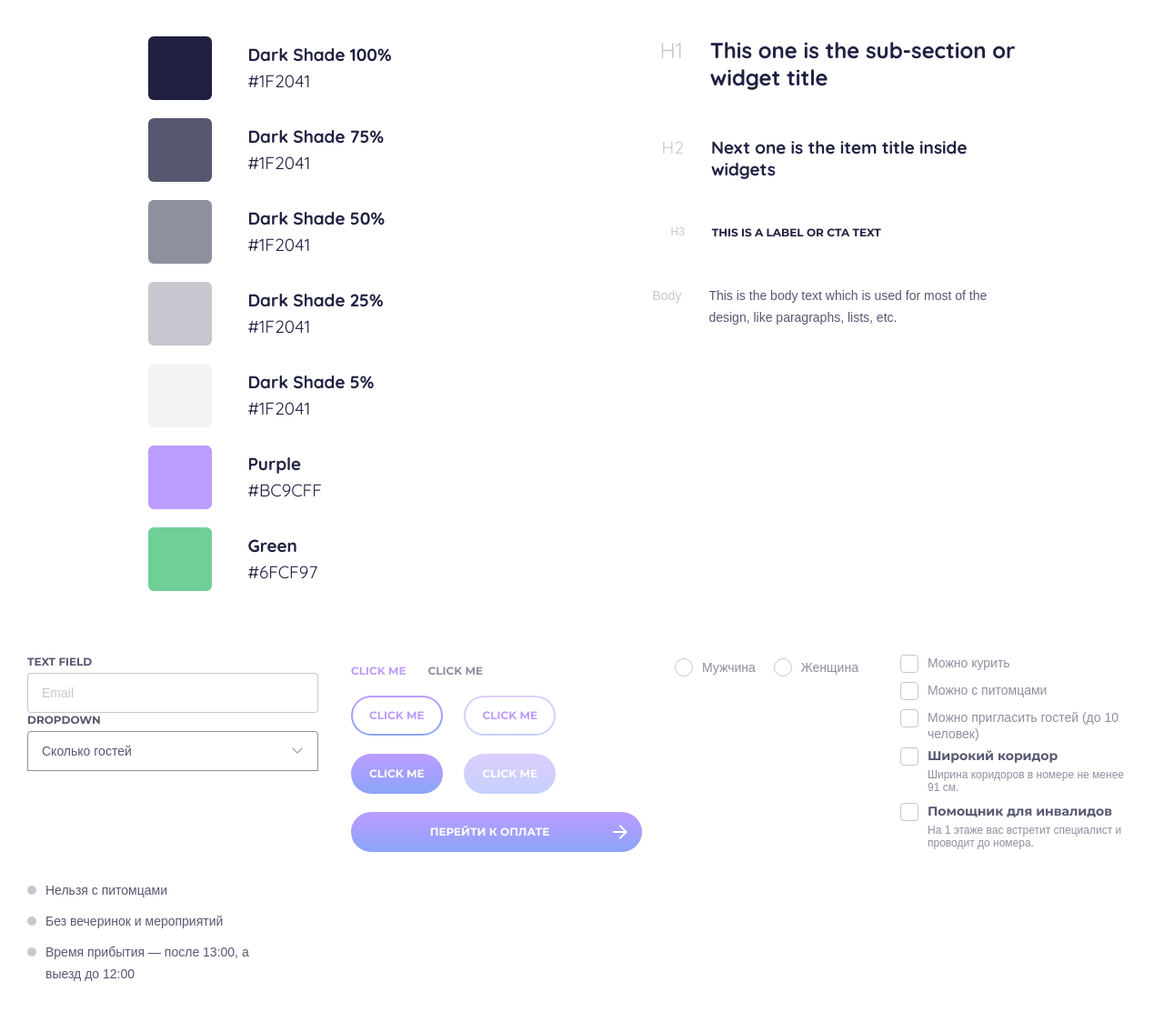
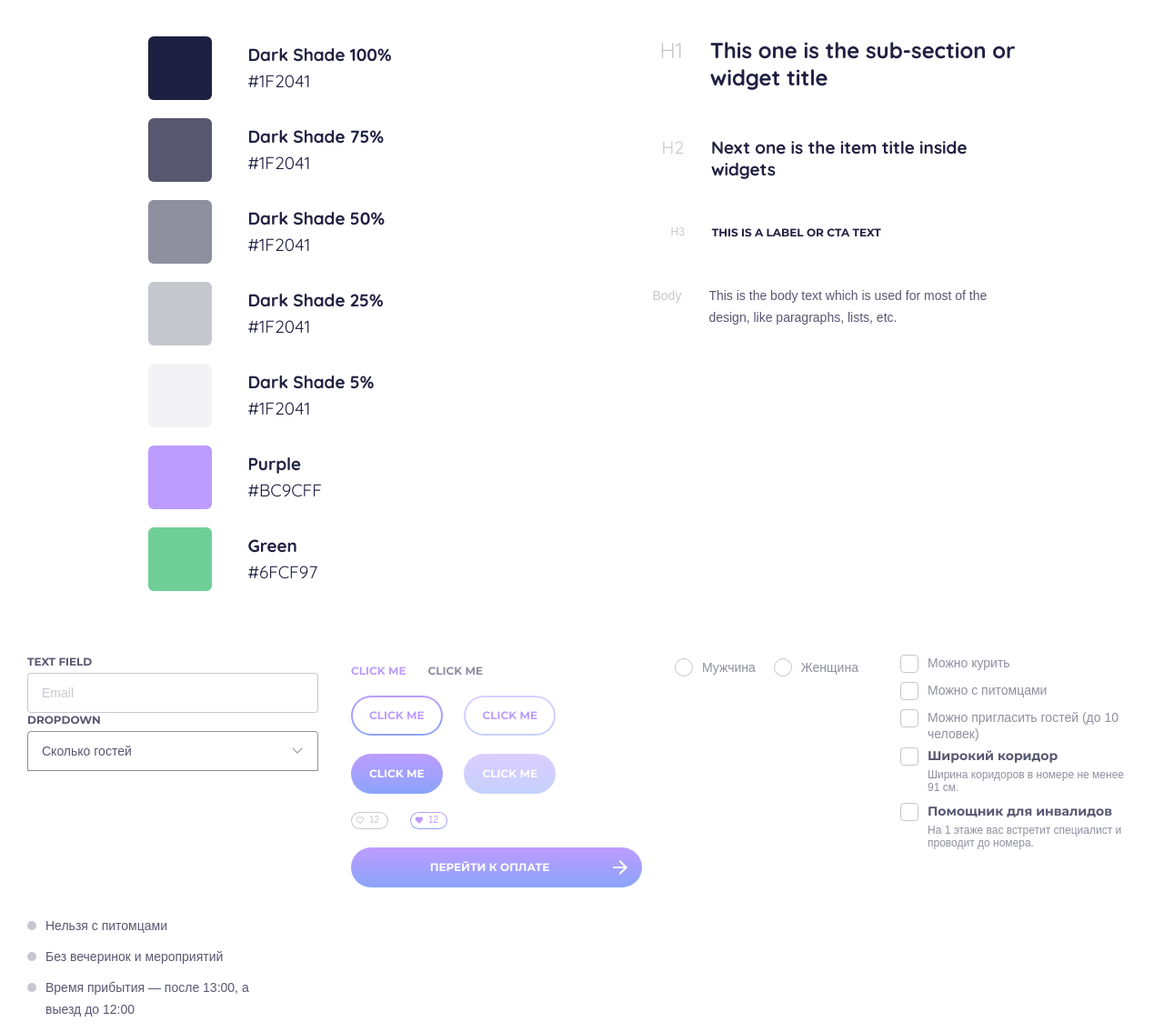
Before and after one commit to DaryaVin/FSDFrontentTest, a website built with webpack: page src/desktop.bundles/UIKit/UIKit.pug in a window 1280 px wide. Shown: the whole page at 91% size. Built offline with nearby package versions, Linux system fonts and the light colour scheme; a web font is replaced by a local one.

Commit message:
likeButton block is created.

```diff
--- a/src/common.blocks/button/button.pug
+++ b/src/common.blocks/button/button.pug
@@ -5,6 +5,6 @@ mixin button(value, ...modifiers)
     - className += " button_"+modifier
     - if (modifier == "size_l") arrowForward = true
   button.button(class=className)&attributes(attributes) !{value}
-    if (arrowForward)
+    if arrowForward
       svg.arrowForward.button__arrowForward(width="18", height="18", viewBox="0 0 18 18", fill="none", xmlns="http://www.w3.org/2000/svg")
         path(fill="white", d="M9 0.984375L17.0156 9L9 17.0156L7.59375 15.6094L13.1719 9.98438H0.984375V8.01562H13.1719L7.59375 2.39062L9 0.984375Z")
--- /dev/null
+++ b/src/common.blocks/likeButton/likeButton.pug
@@ -0,0 +1,8 @@
+mixin likeButton(active)
+  button.likeButton(class=active ? "likeButton_like":"")&attributes(attributes) 12
+    if active
+      svg.heartLike.likeButton__heart(width="10", height="8", viewBox="0 0 10 8", fill="none", xmlns="http://www.w3.org/2000/svg")
+        path(fill="grey", d="M4.93026 7.88672L4.3248 7.33984C3.63469 6.71484 3.13339 6.2526 2.82089 5.95312C2.50839 5.65365 2.15683 5.28255 1.7662 4.83984C1.3886 4.39714 1.12818 4 0.984952 3.64844C0.841723 3.28385 0.770108 2.91276 0.770108 2.53516C0.770108 1.89714 0.984952 1.35677 1.41464 0.914062C1.85735 0.471354 2.40422 0.25 3.05526 0.25C3.81047 0.25 4.43547 0.542969 4.93026 1.12891C5.42506 0.542969 6.05006 0.25 6.80526 0.25C7.45631 0.25 7.99667 0.471354 8.42636 0.914062C8.86907 1.35677 9.09042 1.89714 9.09042 2.53516C9.09042 3.04297 8.92115 3.57031 8.58261 4.11719C8.24407 4.66406 7.87297 5.13932 7.46933 5.54297C7.0787 5.94661 6.43417 6.55208 5.53573 7.35938L4.93026 7.88672Z")
+    else
+      svg.heartNoLike.likeButton__heart(width="10", height="8", viewBox="0 0 10 8", fill="red", xmlns="http://www.w3.org/2000/svg")
+        path(fill="grey", d="M5.03906 6.73438C5.66406 6.17448 6.1263 5.7513 6.42578 5.46484C6.72526 5.17839 7.05078 4.83984 7.40234 4.44922C7.75391 4.05859 7.99479 3.71354 8.125 3.41406C8.26823 3.11458 8.33984 2.82161 8.33984 2.53516C8.33984 2.11849 8.19661 1.77344 7.91016 1.5C7.63672 1.22656 7.29167 1.08984 6.875 1.08984C6.54948 1.08984 6.24349 1.18099 5.95703 1.36328C5.68359 1.54557 5.49479 1.77995 5.39062 2.06641H4.60938C4.50521 1.77995 4.3099 1.54557 4.02344 1.36328C3.75 1.18099 3.45052 1.08984 3.125 1.08984C2.70833 1.08984 2.35677 1.22656 2.07031 1.5C1.79688 1.77344 1.66016 2.11849 1.66016 2.53516C1.66016 2.82161 1.72526 3.11458 1.85547 3.41406C1.9987 3.71354 2.24609 4.05859 2.59766 4.44922C2.94922 4.83984 3.27474 5.17839 3.57422 5.46484C3.8737 5.7513 4.33594 6.17448 4.96094 6.73438L5 6.77344L5.03906 6.73438ZM6.875 0.25C7.52604 0.25 8.06641 0.471354 8.49609 0.914062C8.9388 1.35677 9.16016 1.89714 9.16016 2.53516C9.16016 2.91276 9.08854 3.28385 8.94531 3.64844C8.80208 4 8.53516 4.39714 8.14453 4.83984C7.76693 5.28255 7.42188 5.65365 7.10938 5.95312C6.79688 6.2526 6.29557 6.71484 5.60547 7.33984L5 7.88672L4.39453 7.35938C3.49609 6.55208 2.84505 5.94661 2.44141 5.54297C2.05078 5.13932 1.6862 4.66406 1.34766 4.11719C1.00911 3.57031 0.839844 3.04297 0.839844 2.53516C0.839844 1.89714 1.05469 1.35677 1.48438 0.914062C1.92708 0.471354 2.47396 0.25 3.125 0.25C3.88021 0.25 4.50521 0.542969 5 1.12891C5.49479 0.542969 6.11979 0.25 6.875 0.25Z")
--- /dev/null
+++ b/src/common.blocks/likeButton/likeButton.scss
@@ -0,0 +1,51 @@
+@import '../сolorVariables/сolorVariables';
+@import '../fontMixins/fontMixins.scss';
+
+.likeButton {
+  $border: 1px;
+  @include h3;
+  outline: none;
+  position: relative;
+  cursor: pointer;
+  font-style: normal;
+  font-weight: normal;
+  font-size: 10px;
+  line-height: 12px;
+  box-sizing: border-box;
+  padding: 2px 9px 3px 19px;
+  color: $color1Opacity25;
+  border: $border solid transparent;
+  border-radius: 10px;
+  background: $colorBcg;
+  background-clip: padding-box;
+  &::before {
+    content: '';
+    position: absolute;
+    top: 0; right: 0; bottom: 0; left: 0;
+    z-index: -1;
+    margin: -$border;
+    border-radius: inherit;
+    background: $color1Opacity25;
+  }
+  &.likeButton_like {
+    color: $color2;
+    &::before {
+      @include linearGradient(background, $color2, $color2Gradiend);
+    }
+  }
+}
+.heartLike {
+  & path {
+    fill: $color2;
+  }
+}
+.heartNoLike {
+  & path {
+    fill: $color1Opacity25;
+  }
+}
+.likeButton__heart {
+  position: absolute;
+  top: 4px;
+  left: 4px;
+}
--- a/src/desktop.bundles/UIKit/UIKit.js
+++ b/src/desktop.bundles/UIKit/UIKit.js
@@ -2,6 +2,7 @@ import '@common/logo/logo.scss';
 import '@common/textField/textField.scss';
 import '@common/dropdownField/dropdownField.scss';
 import '@common/button/button.scss';
+import '@common/likeButton/likeButton.scss';
 import '@common/baseStyle/baseStyle.scss';
 import '@common/radioButton/radioButton.scss';
 import '@common/checkboxButton/checkboxButton.scss';
--- a/src/desktop.bundles/UIKit/UIKit.pug
+++ b/src/desktop.bundles/UIKit/UIKit.pug
@@ -6,6 +6,7 @@ html(lang="en")
     include ../../common.blocks/textField/textField.pug
     include ../../common.blocks/dropdownField/dropdownField.pug
     include ../../common.blocks/button/button.pug
+    include ../../common.blocks/likeButton/likeButton.pug
     include ../../common.blocks/radioButton/radioButton.pug
     include ../../common.blocks/checkboxButton/checkboxButton.pug
     include ../../common.blocks/bulletList/bulletList.pug
@@ -48,6 +49,9 @@ html(lang="en")
         +button("click me", "theme_fillBcg")
         +button("click me", "theme_fillBcg")(disabled)
         br
+        +likeButton(false)
+        +likeButton(true)
+        br
         +button("перейти к оплате", "theme_fillBcg", "size_l")
       .PrePresentationBlock__radioButton
         -
```
